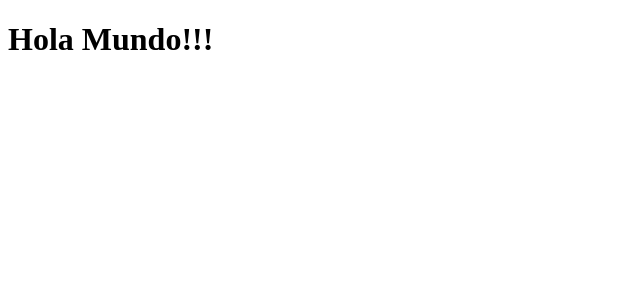
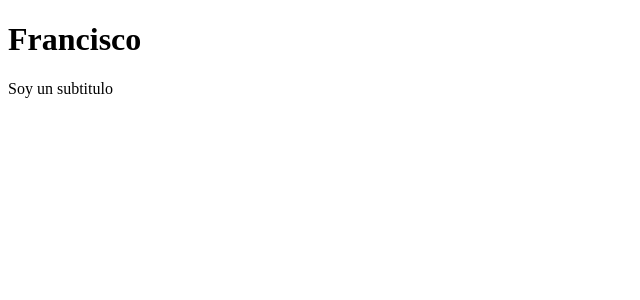
Before and after one commit to brunocoronado49/react-course-fernando, a React (Vite) app in the folder sectionFour/counter-app/: page / in a window 1280 px wide. Shown: the top 300 px of the page, without its empty margins (0-640 px from the left). Built offline with nearby package versions, Linux system fonts and the light colour scheme.

Commit message:
Utilizacion del fragment

```diff
--- /dev/null
+++ b/sectionFour/counter-app/src/FirstApp.jsx
@@ -0,0 +1,8 @@
+export const FirstApp = () => {
+    return (
+        <>
+            <h1>Francisco</h1>
+            <p>Soy un subtitulo</p>
+        </>
+    );
+};
--- /dev/null
+++ b/sectionFour/counter-app/src/HelloWorldApp.jsx
@@ -0,0 +1,5 @@
+import React from "react";
+
+export const HelloWorldApp = () => {
+    return <h1>Hello World App</h1>;
+};
--- a/sectionFour/counter-app/src/main.jsx
+++ b/sectionFour/counter-app/src/main.jsx
@@ -1,12 +1,10 @@
 import React from "react";
 import ReactDOM from "react-dom/client";
-
-function App() {
-    return <h1>Hola Mundo!!!</h1>;
-}
+// import { HelloWorldApp } from './HelloWorldApp'
+import { FirstApp } from './FirstApp'
 
 ReactDOM.createRoot(document.getElementById("root")).render(
     <React.StrictMode>
-        <App />
+        <FirstApp />
     </React.StrictMode>
 );
```
